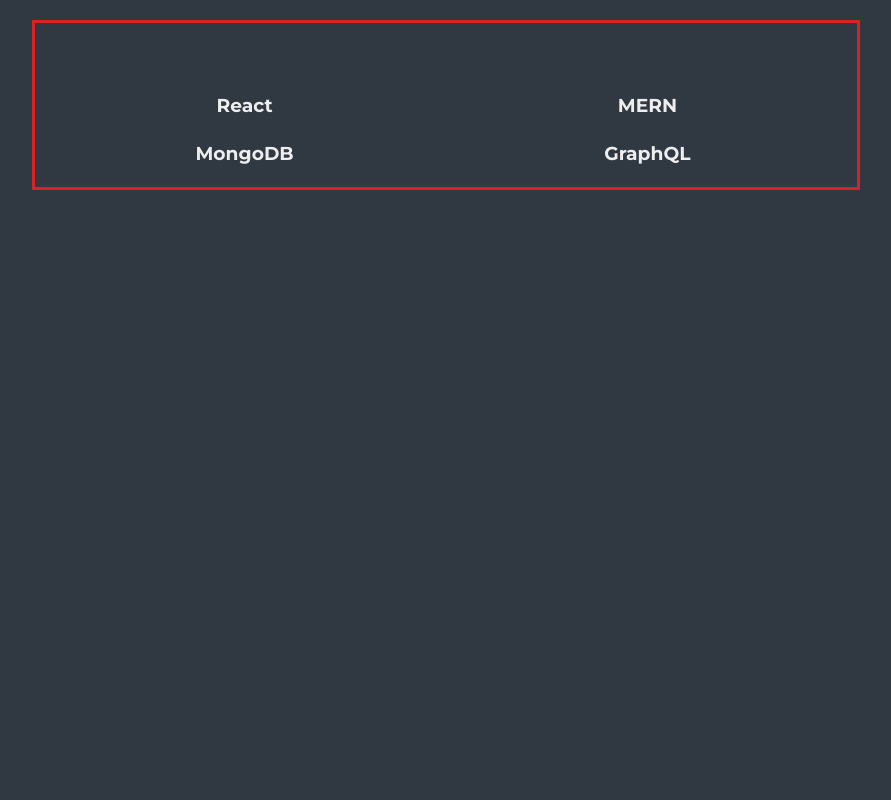
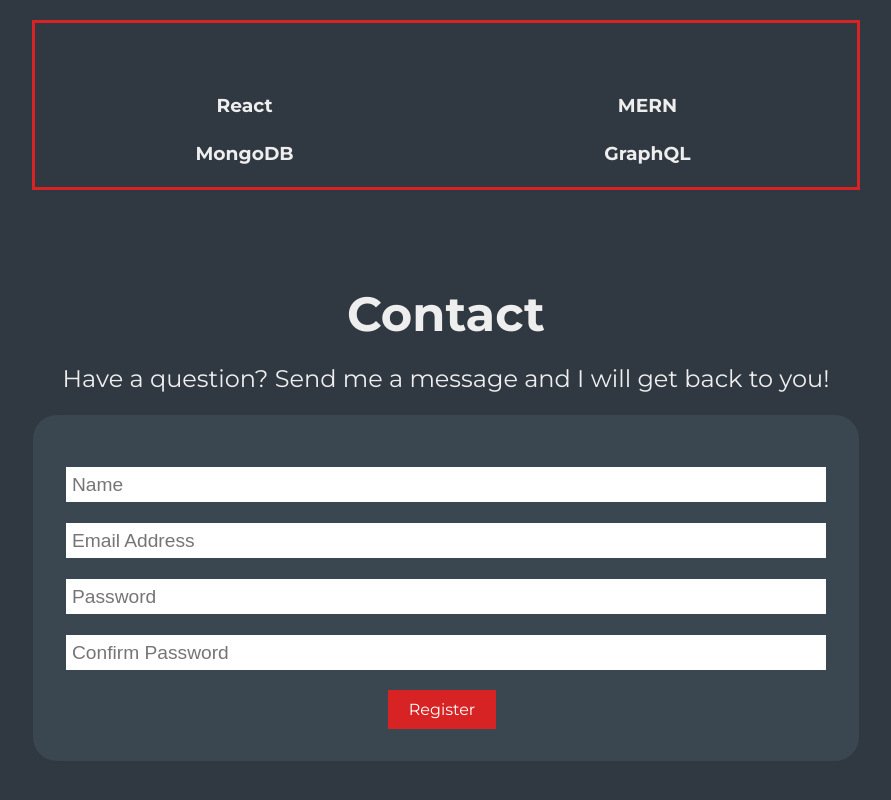
Before and after one commit to alxndrryan/alxndrryan.com, a React (Create React App) app: page / in a window 1280 px wide. Shown: the part 1550-2350 px from the top of the page, without its empty margins (194-1085 px from the left). Before the commit the page ends 1836 px from the top, so only its background shows below. Built offline with nearby package versions, Linux system fonts and the light colour scheme.

Commit message:
adds contact section w/ rough outline

```diff
--- a/src/App.js
+++ b/src/App.js
@@ -1,4 +1,5 @@
 import About from './components/About';
+import Contact from './components/Contact';
 import Home from './components/Home';
 import Navbar from './components/Navbar';
 import Portfolio from './components/Portfolio';
@@ -12,6 +13,7 @@ const App = () => {
       <Home />
       <About />
       <Portfolio />
+      <Contact />
     </>
   );
 };
--- a/src/components/Contact.js
+++ b/src/components/Contact.js
@@ -1,10 +1,34 @@
 const Contact = () => {
-  <>
-    <div>
-      <h2>Contact Me</h2>
-      <p>Have a question? Send me a message and I will get back to you!</p>
-    </div>
-  </>;
+  return (
+    <section className="container">
+      <div className="landing-inner">
+        <h1 className="large">Contact</h1>
+        <p className="lead">
+          Have a question? Send me a message and I will get back to you!
+        </p>
+
+        <form className="form form-border p-2 bg-medium">
+          <div className="form-group">
+            <input type="text" name="name" placeholder="Name" />
+          </div>
+          <div className="form-group">
+            <input type="email" name="email" placeholder="Email Address" />
+          </div>
+          <div className="form-group">
+            <input type="password" name="password" placeholder="Password" />
+          </div>
+          <div className="form-group">
+            <input
+              type="password"
+              name="password2"
+              placeholder="Confirm Password"
+            />
+          </div>
+          <input className="btn btn-primary" value="Register" type="submit" />
+        </form>
+      </div>
+    </section>
+  );
 };
 
 export default Contact;
--- a/src/scss/App.scss
+++ b/src/scss/App.scss
@@ -1,4 +1,5 @@
 @import 'config';
+@import 'form';
 @import 'utilities';
 
 * {
--- a/src/scss/_config.scss
+++ b/src/scss/_config.scss
@@ -36,7 +36,7 @@ $spaceamounts: (1, 2, 3, 4, 5);
 
     // All Around Padding
     .p-#{$space} {
-        padding: #{$space}rem 0;
+        padding: #{$space}rem;
     }
 
     .py-#{$space} {
--- /dev/null
+++ b/src/scss/_form.scss
@@ -0,0 +1,35 @@
+.form {
+
+    &-border {
+        border: 1px solid $light-color;
+        border-radius: 25px;
+    }
+
+    &-group {
+        margin: 1.2rem 0;
+    }
+
+    &-text {
+        display: block;
+        margin-top: 0.3rem;
+        // @todo Change color
+        color: $primary-color;
+    }
+
+    input[type='text'],
+    input[type='email'],
+    input[type='password'],
+    input[type='date'],
+    select,
+    textarea {
+        display: block;
+        width: 100%;
+        padding: 0.4rem;
+        font-size: 1.2rem;
+        border: 1px solid $medium-color;
+    }
+
+    input[type='submit'] {
+        font: inherit;
+    }
+}
--- a/src/scss/_utilities.scss
+++ b/src/scss/_utilities.scss
@@ -74,3 +74,46 @@
     width: 100%;
     background-color: rgba(0, 0, 0, 0.3);
   }
+
+  // Buttons
+.btn {
+  display: inline-block;
+  background: $light-color;
+  color: #333;
+  padding: 0.4rem 1.3rem;
+  border: none;
+  cursor: pointer;
+  font-size: 1rem;
+  margin-right: 0.5rem;
+  outline: none;
+  transition: all 0.2s ease-in;
+
+  &.btn-primary {
+    @include set-background($primary-color);
+
+    &:hover {
+      background: lighten($primary-color, 5%);
+    }
+  }
+
+  &.btn-dark {
+    @include set-background($dark-color);
+
+    &:hover {
+      background: lighten($dark-color, 5%);
+    }
+  }
+
+  &.btn-medium {
+    @include set-background($medium-color);
+
+    &:hover {
+      background: lighten($medium-color, 5%);
+    }
+  }
+
+  &:hover {
+    background: lighten($dark-color, 20%);
+    color: #fff;
+  }
+}
```
Also changed, not shown: src/css/App.min.css.
